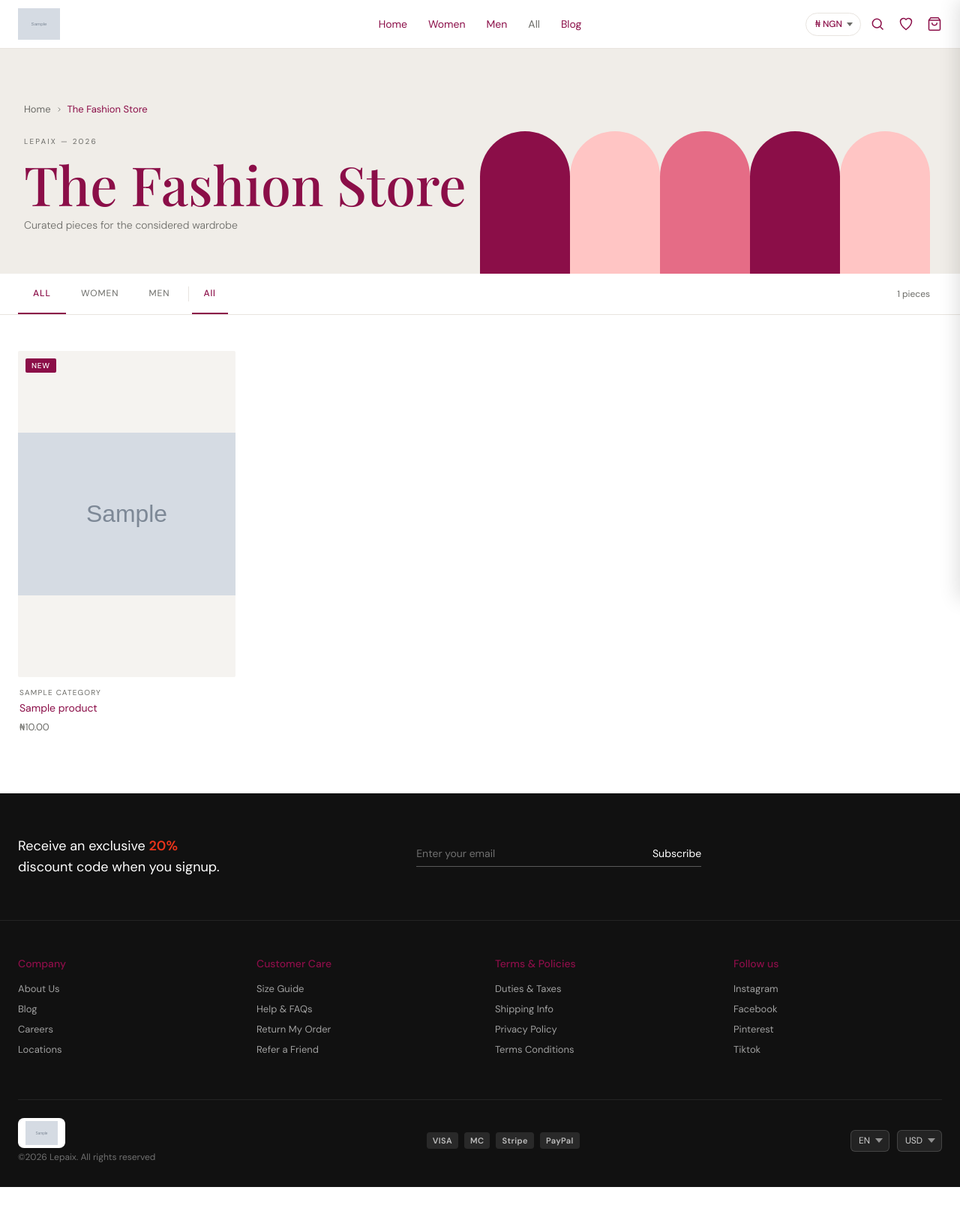
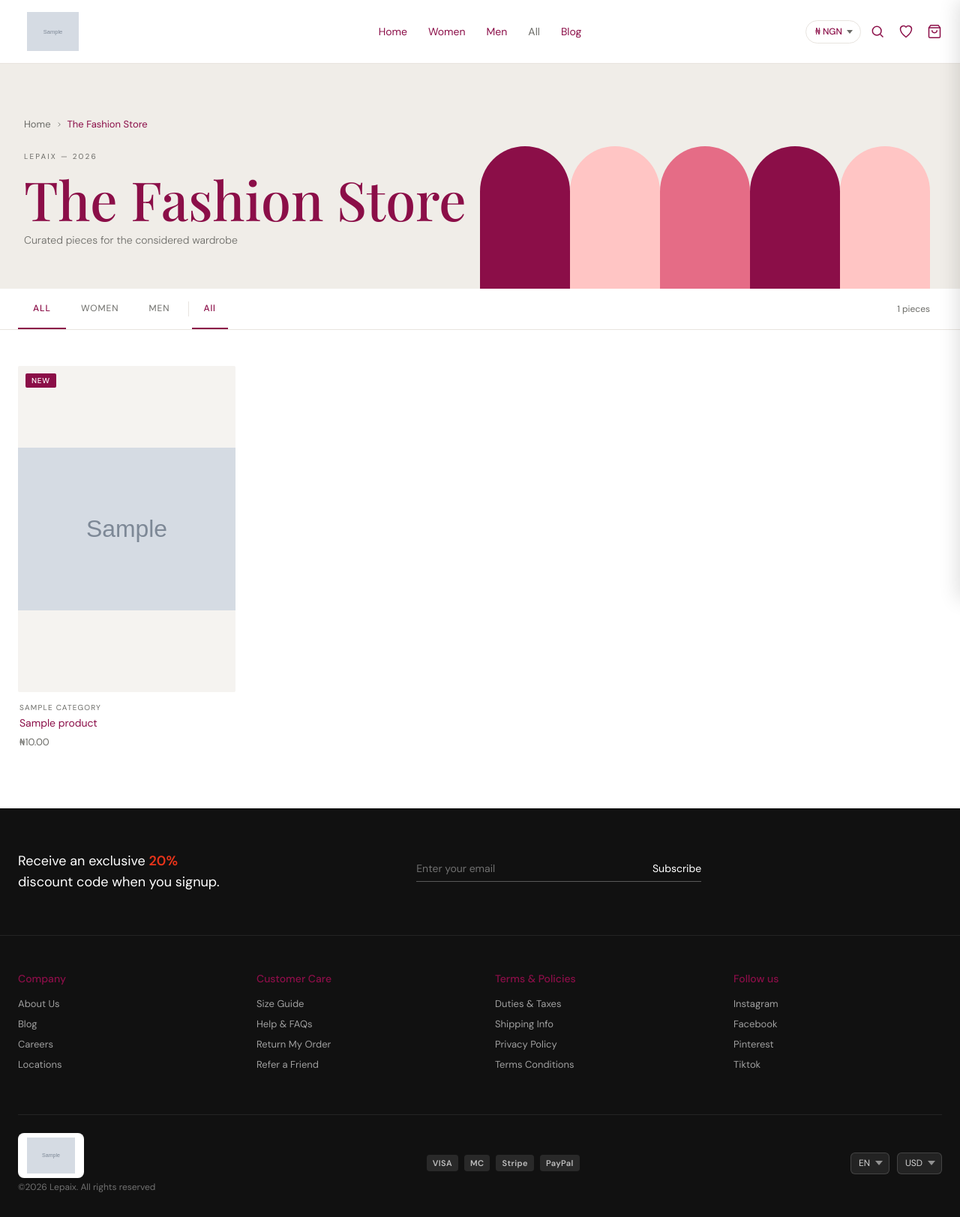
Before and after one commit to Aklah4/lepaix, a Flask app: page /products/ in a window 1280 px wide. Shown: the whole page at 75% size. Before the commit the page ends 1583 px from the top, so only its background shows below. Run offline with Flask 3, Linux system fonts and the light colour scheme; grey boxes marked "Sample" are stand-in pictures; a database or web service that is not in the repository returns one stand-in record (values such as "Sample title"); data that the repository does not hold is empty.

Commit message:
Fix logo sizing and contrast in header/footer, enlarging the header bar to fit it

```diff
--- a/app/templates/products/index.html
+++ b/app/templates/products/index.html
@@ -11,7 +11,7 @@ margin-top: 6px; } .products-header-deco { position: absolute; right: 0; top: 0;
 bottom: 0; width: 50%; display: flex; align-items: flex-end; overflow: hidden;
 pointer-events: none; } /* ── GENDER + FILTER BAR ── */ .filter-bar {
 border-bottom: 1px solid var(--border); background: #fff; position: sticky; top:
-64px; z-index: 50; } .filter-bar-inner { max-width: 1280px; margin: 0 auto;
+84px; z-index: 50; } .filter-bar-inner { max-width: 1280px; margin: 0 auto;
 padding: 0 24px; display: flex; align-items: center; gap: 0; } .gender-tabs {
 display: flex; align-items: center; flex-shrink: 0; } .gender-tab-link {
 padding: 18px 20px; font-size: 12px; font-weight: 400; letter-spacing: 0.08em;
@@ -74,7 +74,7 @@ grid-template-columns: repeat(3, 1fr); } } @media (max-width: 768px) {
 .product-grid { grid-template-columns: repeat(2, 1fr); gap: 28px 14px; }
 .products-body { padding: 32px 16px 60px; } .filter-pill { padding: 16px 14px;
 font-size: 11px; } .products-header { padding: 48px 24px 40px; } .filter-bar {
-top: 64px; } .filter-pills-row { display: none; } .filter-category-select {
+top: 84px; } .filter-pills-row { display: none; } .filter-category-select {
 display: block; flex: 1; min-width: 0; margin: 0 10px; padding: 9px 28px 9px
 12px; border: 1px solid var(--border); border-radius: 8px; font-size: 12px;
 font-family: inherit; color: var(--text); background: #fff
--- a/app/templates/store_base.html
+++ b/app/templates/store_base.html
@@ -41,7 +41,7 @@
         max-width: 1280px;
         margin: 0 auto;
         padding: 0 24px;
-        height: 64px;
+        height: 84px;
         display: grid;
         grid-template-columns: 1fr auto 1fr;
         align-items: center;
@@ -56,9 +56,12 @@
         align-items: center;
       }
       .site-brand img {
-        height: 42px;
+        height: 64px;
         width: auto;
         display: block;
+        background: #fff;
+        border-radius: 8px;
+        padding: 6px 12px;
       }
 
       .main-nav {
@@ -362,12 +365,12 @@
         margin-bottom: 4px;
       }
       .footer-brand img {
-        height: 40px;
+        height: 60px;
         width: auto;
         display: block;
         background: #fff;
         border-radius: 8px;
-        padding: 4px 10px;
+        padding: 6px 12px;
       }
 
       .footer-copy { font-size: 12px; color: rgba(255,255,255,0.4); }
@@ -440,7 +443,7 @@
       .search-overlay {
         display: none;
         position: fixed;
-        top: 64px;
+        top: 84px;
         left: 0;
         right: 0;
         background: #fff;
```
Also changed, not shown: app/templates/index.html (+7 -7 lines).
